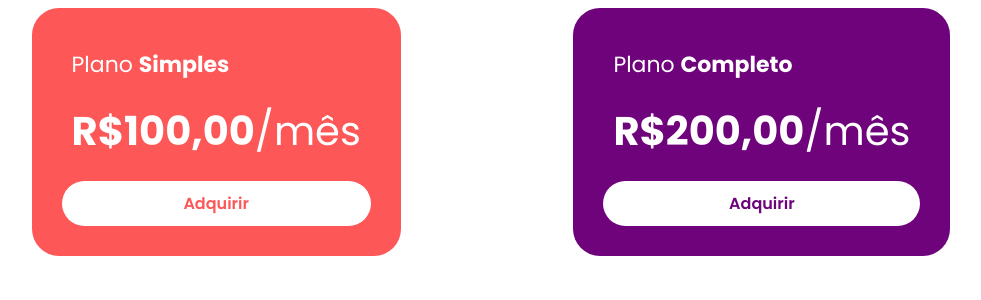
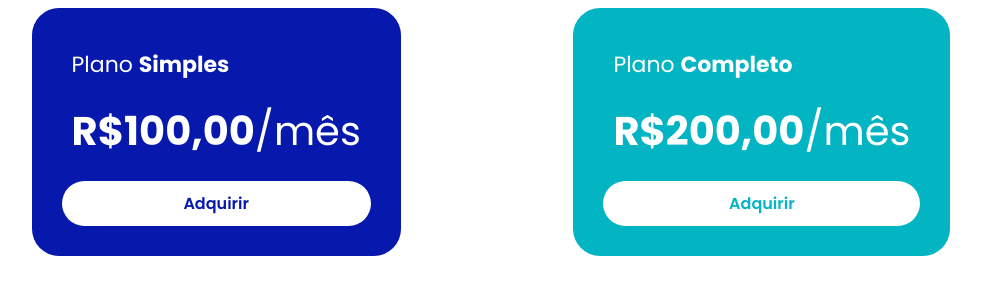
Before and after one commit to luizgabb/card-component-curso-angular, an Angular app: page / in a window 1280 px wide. Shown: the top 300 px of the page, without its empty margins (149-1130 px from the left). Built offline with nearby package versions, Linux system fonts and the light colour scheme.

Commit message:
alteração na cor dos botões

```diff
--- a/src/app/card-2/card-2.scss
+++ b/src/app/card-2/card-2.scss
@@ -14,7 +14,7 @@
 
 .card {
   max-width: 350px;
-  background-color: #6e037c;
+  background-color: #03b5c2;
   border-radius: 27px;
   padding: 30px;
   font-family: 'Poppins', sans-serif;
@@ -46,7 +46,7 @@
     margin-top: 10px;
     border-radius: 25px;
     background-color: white;
-    color: #6e037c; // Cor do texto inicial
+    color: #03b5c2; // Cor do texto inicial
     font-weight: 600;
     cursor: pointer;
 
--- a/src/app/card/card.scss
+++ b/src/app/card/card.scss
@@ -14,7 +14,7 @@
 
 .card {
   max-width: 350px;
-  background-color: #fd5757;
+  background-color: #0718ad;
   border-radius: 27px;
   padding: 30px;
   font-family: 'Poppins', sans-serif;
@@ -46,7 +46,7 @@
     margin-top: 10px;
     border-radius: 25px;
     background-color: white;
-    color: #fd5757; // Cor do texto inicial
+    color: #0718ad; // Cor do texto inicial
     font-weight: 600;
     cursor: pointer;
 
```
